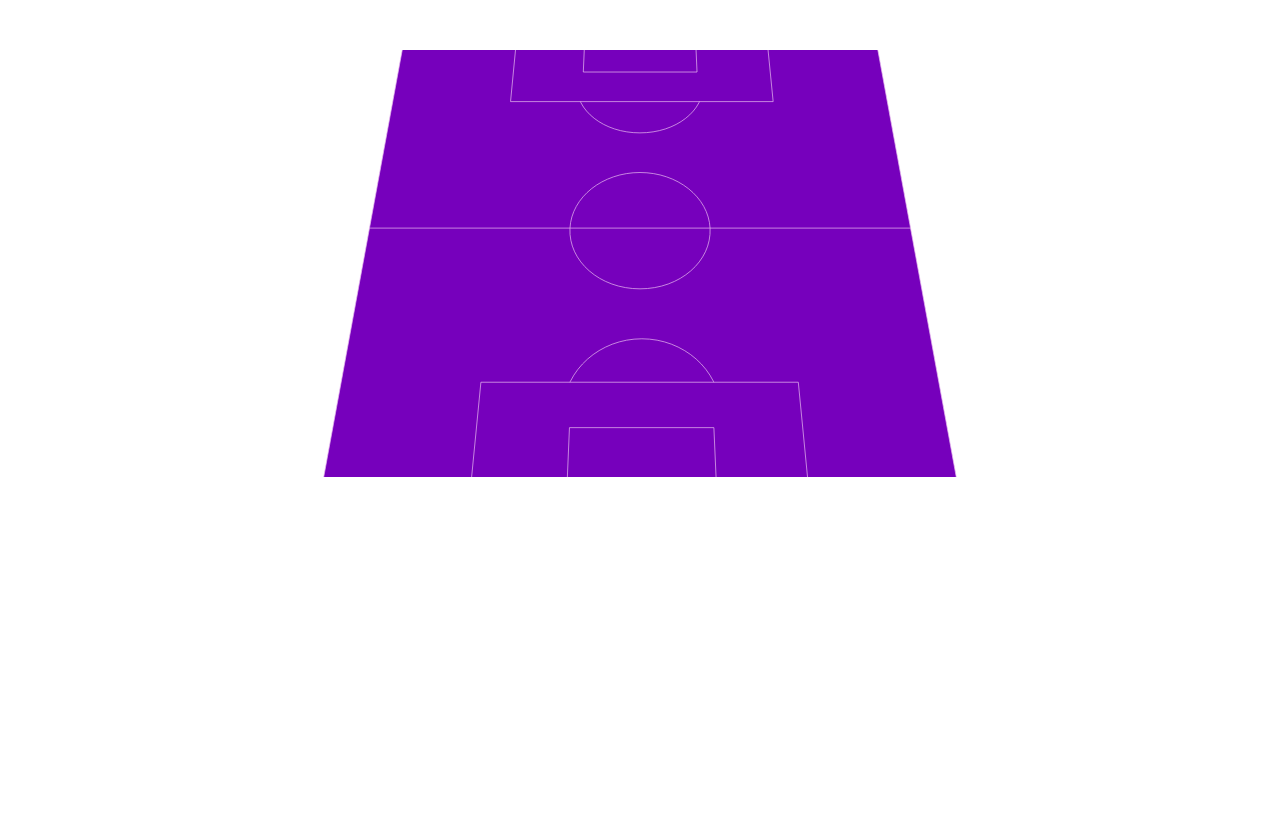
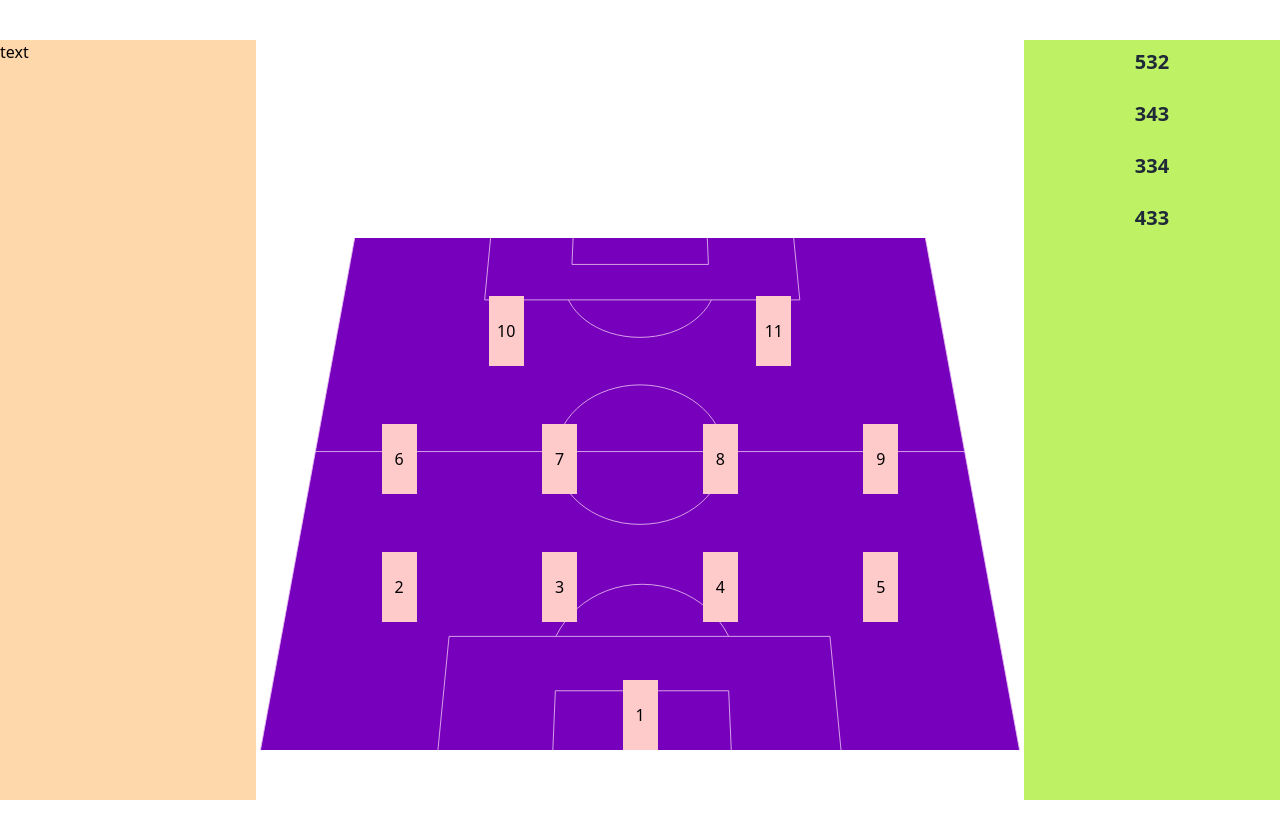
Before and after one commit to Youcode-Classe-E-2024-2025/echchabli_hamza_fut, a website: page index.html in a window 1280 px wide. Drawn offline with Linux system fonts and the light colour scheme.

Commit message:
chaging the game plan dynamically has been added

```diff
--- a/css/style.css
+++ b/css/style.css
@@ -5,15 +5,19 @@ html , body {
     width: 100%;
 
 }
+main{
+    margin-top: 40px;
+    padding-bottom: 40px;
+}
 
 #boardContainer {
 
     background: url('../resource/field-bg.svg') no-repeat center center;
 
     background-size: cover;
-    margin-top: 50px;
+    margin-bottom: 50px;
 
-    width: 50%;
+    width: 60%;
 
     aspect-ratio: 4.5 / 3;
 
--- a/index.html
+++ b/index.html
@@ -8,24 +8,79 @@
     <link rel="stylesheet" href="css/style.css">
 
 </head>
-<body class=>
-    <main class="h-full w-full ">
-
-        <section id="boardContainer" class="bg-black m-auto     ">
+<body >
+    <main class="h-full w-full flex">
+        <section class="bg-orange-200" style="width: 20%;">text</section>
 
 
+        <section id="boardContainer" class="bg-black m-auto flex flex-col">
+            <div id="attack" class="attack w-full flex justify-evenly items-end flex-1">
+                <div class="bg-red-200 h-[70px] w-[35px] flex items-center justify-center">10</div>
+                <div class="bg-red-200 h-[70px] w-[35px] flex items-center justify-center">11</div>
+            </div>
+            <div id="middle" class="middle w-full flex justify-evenly items-end flex-1">
+                <div class="bg-red-200 h-[70px] w-[35px] flex items-center justify-center">6</div>
+                <div class="bg-red-200 h-[70px] w-[35px] flex items-center justify-center">7</div>
+                <div class="bg-red-200 h-[70px] w-[35px] flex items-center justify-center">8</div>
+                <div class="bg-red-200 h-[70px] w-[35px] flex items-center justify-center">9</div>
+            </div>
+            <div id="defence" class="defence w-full flex justify-evenly items-end flex-1">
+                <div class="bg-red-200 h-[70px] w-[35px] flex items-center justify-center">2</div>
+                <div class="bg-red-200 h-[70px] w-[35px] flex items-center justify-center">3</div>
+                <div class="bg-red-200 h-[70px] w-[35px] flex items-center justify-center">4</div>
+                <div class="bg-red-200 h-[70px] w-[35px] flex items-center justify-center">5</div>
+            </div>
+            <div id="GK" class="GK w-full flex justify-evenly items-end flex-1">
+                <div class="bg-red-200 h-[70px] w-[35px] flex items-center justify-center">1</div>
+            </div>
         </section>
 
 
+        <section class="bg-lime-300" style="width: 20%;">
+            <p class="text-xl font-bold text-center text-gray-800 py-2 cursor-pointer mb-2" onclick="changeLayout(532)">532</p>
+            <p class="text-xl font-bold text-center text-gray-800 py-2 cursor-pointer mb-2" onclick="changeLayout(343)">343</p>
+            <p class="text-xl font-bold text-center text-gray-800 py-2 cursor-pointer mb-2" onclick="changeLayout(334)">334</p>
+            <p class="text-xl font-bold text-center text-gray-800 py-2 cursor-pointer mb-2" onclick="changeLayout(433)">433</p>
+        </section>
+    </main>
+
+    <script>
+        function changeLayout(number) {
+
+            const numStr = number.toString();
 
 
+            const defenceCount = parseInt(numStr.charAt(0));
+            const middleCount = parseInt(numStr.charAt(1));
+            const attackCount = parseInt(numStr.charAt(2));
 
 
-    </main>
+            const attackDivs = Array.from(document.getElementById('attack').children);
+            const middleDivs = Array.from(document.getElementById('middle').children);
+            const defenceDivs = Array.from(document.getElementById('defence').children);
+            console.log();
 
 
+            const allDivs = [...defenceDivs, ...middleDivs, ...attackDivs];
 
 
+            const newDefenceDivs = allDivs.slice(0, defenceCount);
+            const newMiddleDivs = allDivs.slice(defenceCount, defenceCount + middleCount);
+            const newAttackDivs = allDivs.slice(defenceCount + middleCount, defenceCount + middleCount + attackCount);
 
+
+            document.getElementById('defence').innerHTML = '';
+            document.getElementById('middle').innerHTML = '';
+            document.getElementById('attack').innerHTML = '';
+
+
+            newDefenceDivs.forEach(div => document.getElementById('defence').appendChild(div));
+            newMiddleDivs.forEach(div => document.getElementById('middle').appendChild(div));
+            newAttackDivs.forEach(div => document.getElementById('attack').appendChild(div));
+        }
+        </script>
+
+
+   <script src="./js/script.js"></script>
 </body>
 </html>
```
Also changed, not shown: css/output.css.
